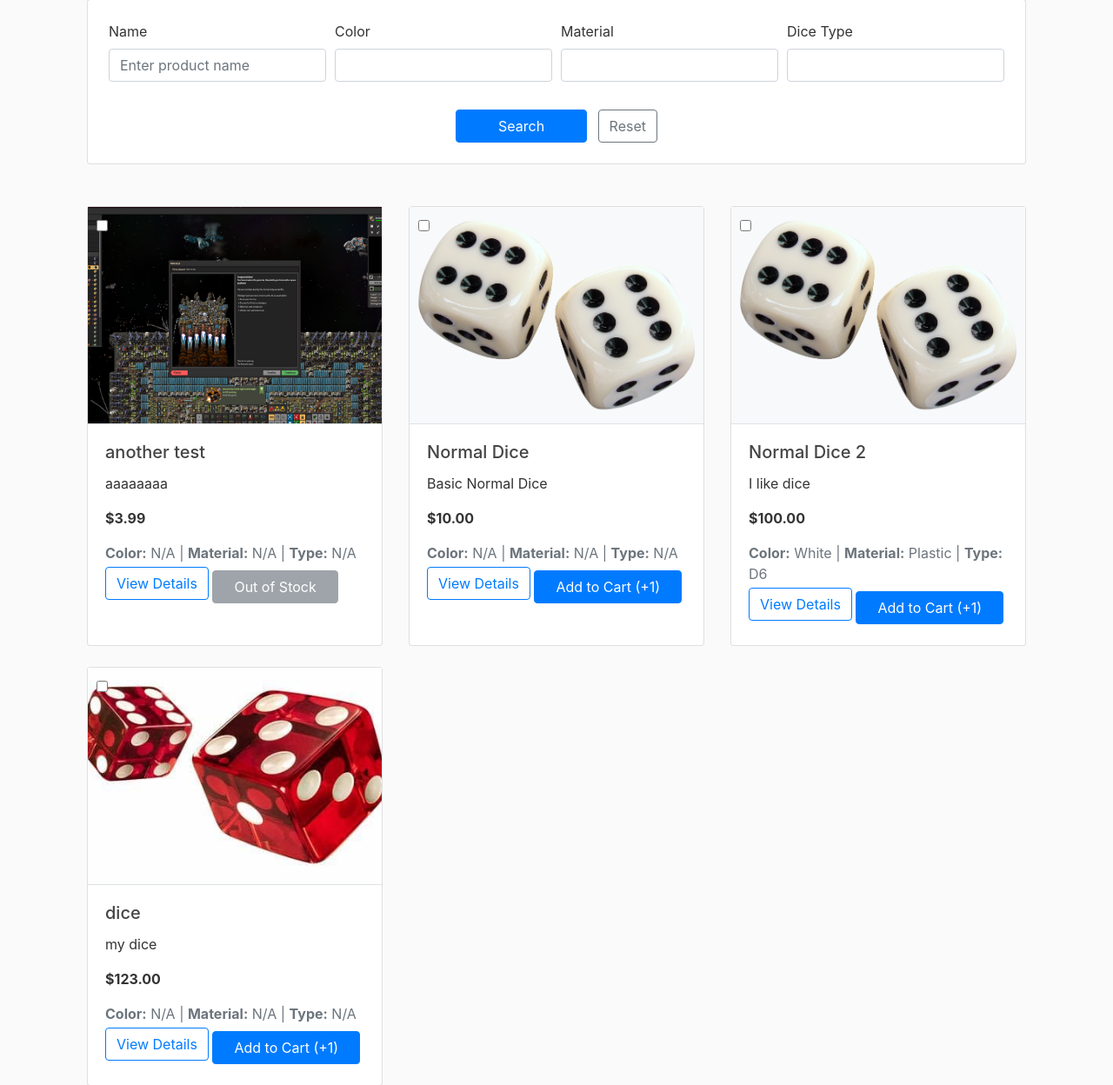
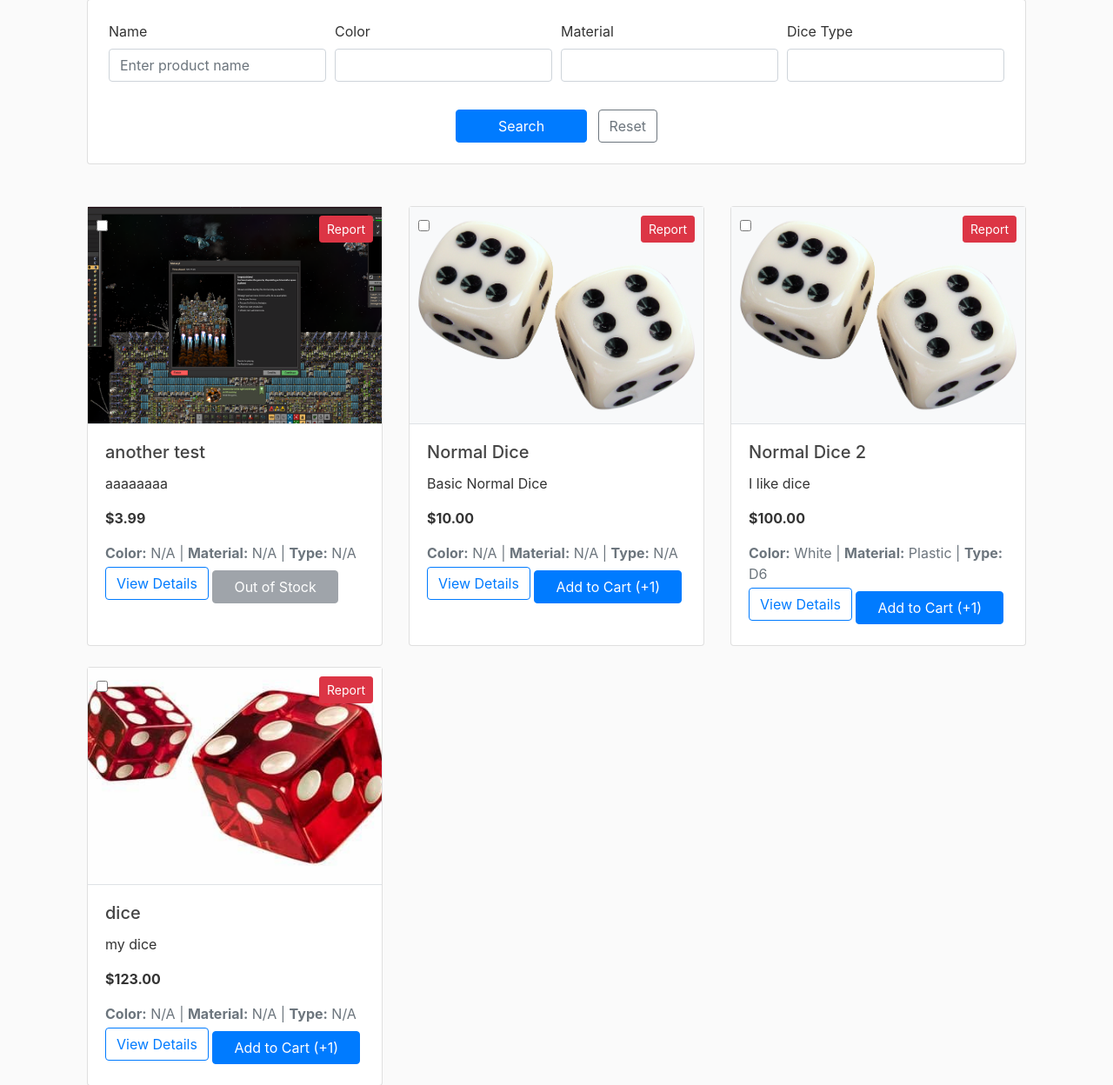
Before and after one commit to r3xk3nnw4y/LastRoll, a Django app: page /alllistings/ in a window 1280 px wide. Shown: the part 257-1505 px from the top of the page at 87% size. Run offline with Django 5.2, Linux system fonts and the light colour scheme; a user stored in the database is signed in; data comes from the database, SQL or seed files in the repository; both versions use the stored data as it was after the commit.

Commit message:
Fix Report
Report Button Readded

```diff
--- a/Project/LastRoll/shop/templates/shop/alllistings.html
+++ b/Project/LastRoll/shop/templates/shop/alllistings.html
@@ -83,10 +83,20 @@
       <div class="col-md-4 mb-4">
         <div class="card shadow-sm h-100 position-relative">
 
-          <!-- Compare checkbox -->
+          <!-- Compare checkbox (top-left) -->
           <div class="position-absolute" style="top:10px; left:10px; z-index:2;">
             <input type="checkbox" class="compare-checkbox" value="{{ product.id }}">
           </div>
+
+          <!-- Report button (top-right) -->
+          <form action="{% url 'report_product' product.id %}" method="post"
+                class="position-absolute"
+                style="top:10px; right:10px; z-index:2;">
+            {% csrf_token %}
+            <button type="submit" class="btn btn-sm btn-danger">
+              Report
+            </button>
+          </form>
 
           <!-- Image -->
           <a href="{% url 'listing' product.id %}" style="text-decoration:none; color:inherit;">
```
Also changed, not shown: Project/LastRoll/db.sqlite3.
